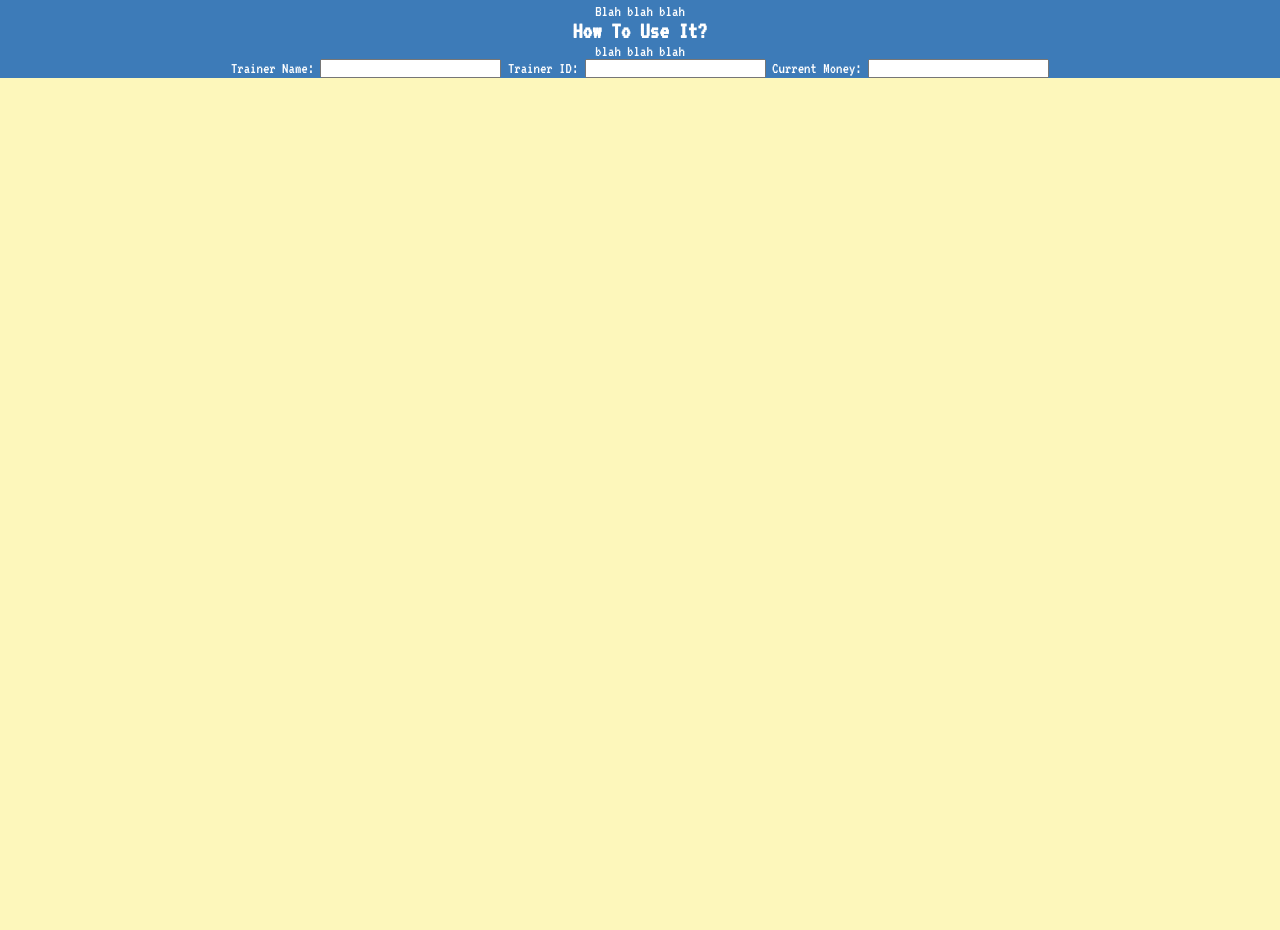
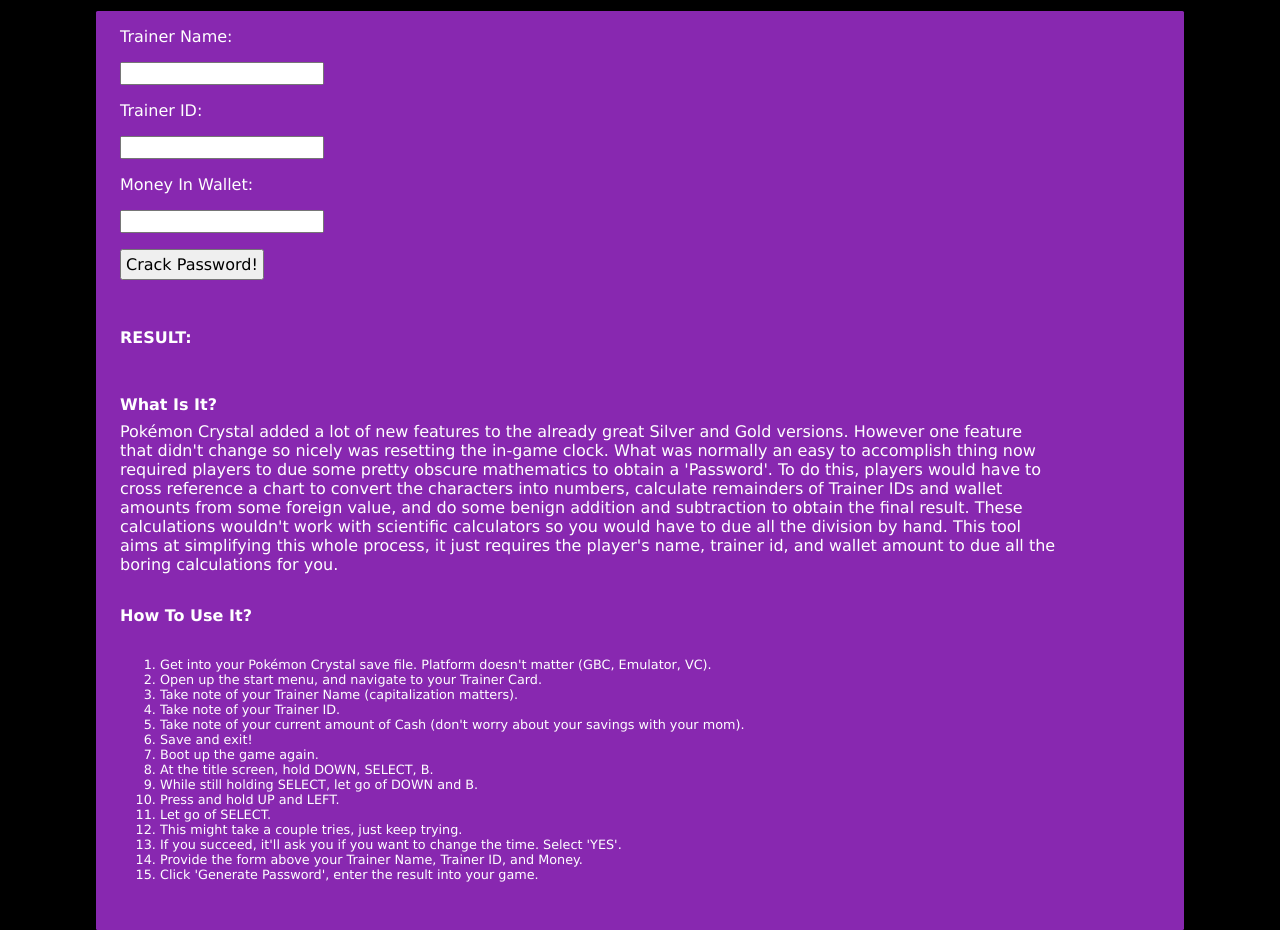
Before and after one commit to lethargiesleeps/CrystalPasswordCracker, a plain HTML site: page index.html in a window 1280 px wide. Shown: the part 429-1359 px from the top of the page. Before the commit the page ends 800 px from the top, so only its background shows below. Drawn offline with Linux system fonts and the light colour scheme.

Commit message:
CSS styling applied

```diff
--- a/index.html
+++ b/index.html
@@ -12,27 +12,51 @@
 
     <body>
         <div class="section">
-            <div class="inner-section">
-                <h1 class="title">Pokémon Crystal Password Cracker</h1>
-                <h2 class="subtitle">What Is It?</h2>
-                <p class="description">Blah blah blah</p>
-                <h2 class="subtitle">How To Use It?</h2>
-                <p class="description">blah blah blah</p>
-            </div>
+            <h1 class="title">Password Cracker</h1>
         </div>
 
-        <div class="section">
-            <div class="inner-section">
-                <form class="password-form">
-                    <label for="name-box">Trainer Name: </label>
-                    <input type="text" name="name-box" id="trainerName">
-                    <label for="id-box">Trainer ID: </label>
-                    <input type="number" name="id-box" id="trainerId">
-                    <label for="money-box">Current Money: </label>
-                    <input type="number" name="money-box" id="trainerCash">
+        <div class="content">
+            <div class="main-form">
+                <label for="trainer-name">Trainer Name: </label>
+                <input type="text" name="trainer-name" id="trainerName">
+                <label for="trainer-id">Trainer ID: </label>
+                <input type="number" name="trainer-id" id="trainerId" maxlength="5">
+                <label for="trainer-cash">Money In Wallet: </label>
+                <input type="number" name="trainer-cash" id="trainerCash" maxlength="6">
+                <button onclick="clickTheButton()" class="button-class">Crack Password!</button>
+            </div>
+            <h2 class="result">RESULT: <span id="result"></span></h2>
+            <h2 class="subtitle">What Is It?</h2>
+            <p class="body-text">
+                Pokémon Crystal added a lot of new features to the already great Silver and Gold versions. However one feature that didn't change so nicely was resetting the in-game clock.
+                What was normally an easy to accomplish thing now required players to due some pretty obscure mathematics to obtain a 'Password'.
+                To do this, players would have to cross reference a chart to convert the characters into numbers, calculate remainders of Trainer IDs and wallet amounts from some foreign value,
+                and do some benign addition and subtraction to obtain the final result. These calculations wouldn't work with scientific calculators so you would have to due all the division by hand.
+                This tool aims at simplifying this whole process, it just requires the player's name, trainer id, and wallet amount to due all the boring calculations for you.
+            </p>
+            <h2 class="subtitle">How To Use It?</h2>
+            <p class="body-text">
+                <ol>
+                    <li>Get into your Pokémon Crystal save file. Platform doesn't matter (GBC, Emulator, VC).</li>
+                    <li>Open up the start menu, and navigate to your Trainer Card.</li>
+                    <li>Take note of your Trainer Name (capitalization matters).</li>
+                    <li>Take note of your Trainer ID.</li>
+                    <li>Take note of your current amount of Cash (don't worry about your savings with your mom).</li>
+                    <li>Save and exit!</li>
+                    <li>Boot up the game again.</li>
+                    <li>At the title screen, hold DOWN, SELECT, B.</li>
+                    <li>While still holding SELECT, let go of DOWN and B.</li>
+                    <li>Press and hold UP and LEFT.</li>
+                    <li>Let go of SELECT.</li>
+                    <li>This might take a couple tries, just keep trying.</li>
+                    <li>If you succeed, it'll ask you if you want to change the time. Select 'YES'.</li>
+                    <li>Provide the form above your Trainer Name, Trainer ID, and Money.</li>
+                    <li>Click 'Generate Password', enter the result into your game.</li>
+                </ol>
+            </p>
 
-                </form>
-            </div>
         </div>
+
+        <script src="./index.js"></script>
     </body>
 </html>
--- a/index.js
+++ b/index.js
@@ -0,0 +1,5 @@
+function clickTheButton() {
+    let name = document.getElementById('trainerName').value;
+    let id = document.getElementById('trainerId').value;
+    console.log(name);
+}
--- a/wwwroot/style.css
+++ b/wwwroot/style.css
@@ -1,35 +1,82 @@
 /* GLOBAL */
 @import url('https://fonts.googleapis.com/css2?family=Prompt:wght@100&family=VT323&display=swap');
+@import url('https://fonts.googleapis.com/css2?family=Press+Start+2P&display=swap');
 
 * {
     margin: 0;
     padding: 0;
 }
+
 body {
-    background-image: url('./bg');
+    background-image: url('./bg2.png');
     background-repeat: no-repeat;
-    background-color: #fdf7bb;
-    font-family: 'VT323', monospace;
+    background-color: black;
+    background-position-x: center;
+    font-family: Verdana, Geneva, Tahoma, sans-serif;
+    padding: 0px 6rem;
+}
+
+ol{
+    padding-left: 2.5rem;
+    font-size: 0.8rem;
+    margin-bottom: 2rem;
+}
+
+.section {
+    text-align: center;
+}
+
+
+.content {
+    color: white;
+    background-color: #8828b0;
+    padding: 1rem 8rem 1rem 1.5rem;
+    border-radius: 0.1rem;
 
 }
 
-.section {
-    display: flex;
-    justify-content: center;
+.main-form {
+    padding-right: 80%;
 }
 
-.inner-section {
-    background-color: #3d7bb8;
-    width: 80rem;
-    display: flex;
-    flex-direction: column;
-    justify-content: center;
-    align-items: center;
-    color: white;
-
+.main-form input {
+    margin-top: 1rem;
+    margin-bottom: 1rem;
+    font-family: Verdana, Geneva, Tahoma, sans-serif;
+    font-size: 1rem;
 }
 
+.main-form label {
+    font-size: 1rem;
+    margin-bottom: 0.8rem;
+}
+
+.body-text {
+    font-size: 0.8;
+    margin-bottom: 2rem;
+    margin-top: 0.5rem;
+}
+
+.subtitle {
+    font-size: 1rem;
+}
+
+.result{
+    margin-bottom: 3rem;
+    margin-top: 3rem;
+    font-size: 1rem;
+}
+
+.button-class {
+    font-family: Verdana, Geneva, Tahoma, sans-serif;
+    padding: 0.25rem;
+    font-size: 1rem;
+}
 .title {
-    font-size: 1.5rem;
-    padding-top: 24rem;
+    font-size: 3rem;
+    padding-top: 16rem;
+    margin-top: 0.5rem;
+    margin-bottom: 8rem;
+    color: white;
+    font-family: 'Press Start 2P', cursive;
 }
```
Also changed, not shown: wwwroot/bg.png (added), wwwroot/bg2.png (added), 1 other file.
